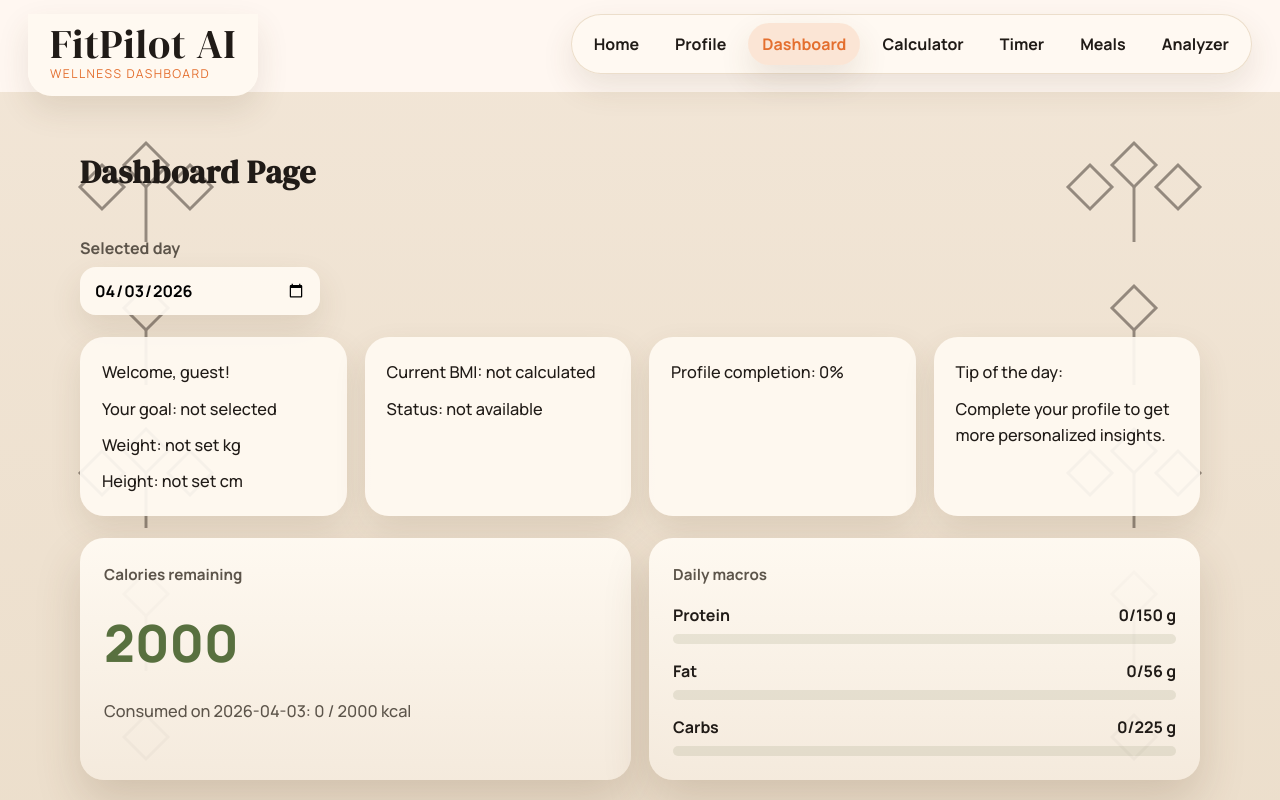
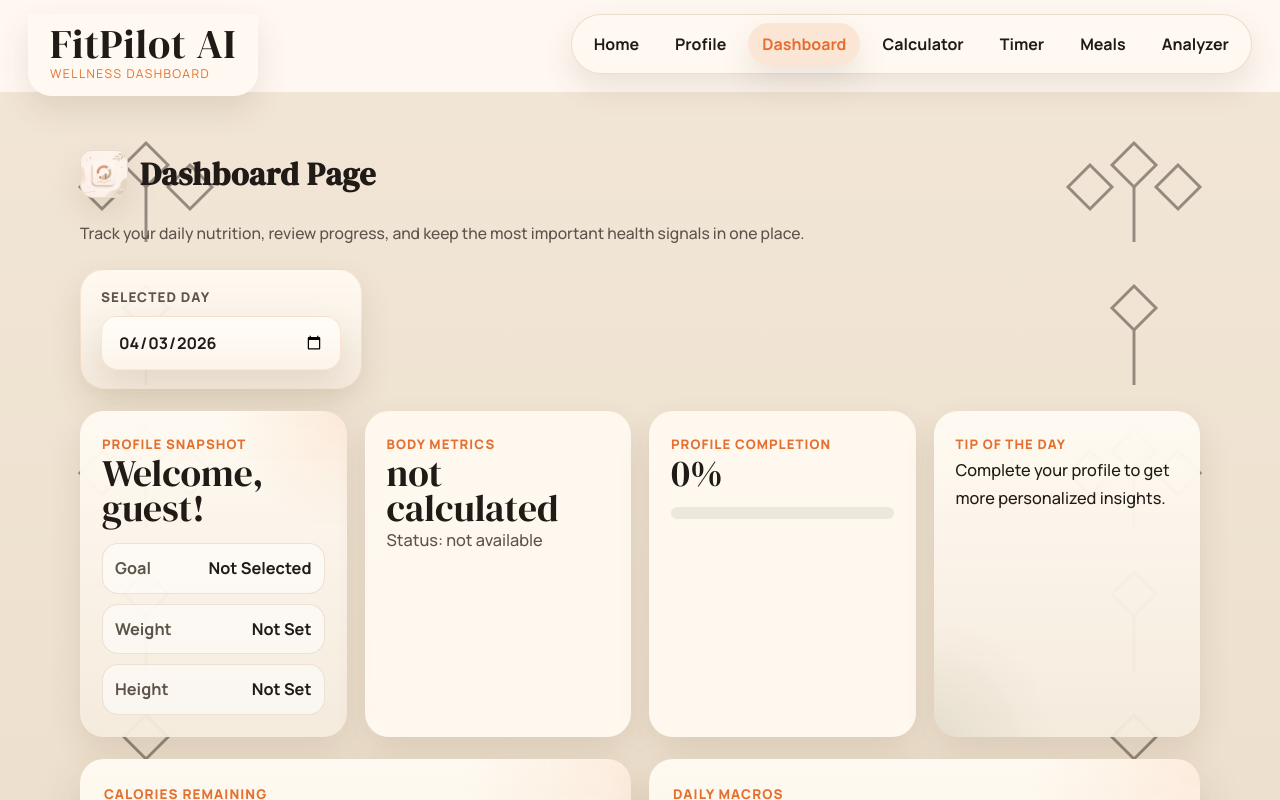
Before and after one commit to VladProtsyshyn/fitpilot-ai, a React (Vite) app: page /dashboard in a window 1280 px wide. Shown: the top 800 px of the page. Built offline with nearby package versions, Linux system fonts and the light colour scheme.

Commit message:
style: refine dashboard page visual hierarchy

```diff
--- a/src/pages/DashboardPage/DashboardPage.css
+++ b/src/pages/DashboardPage/DashboardPage.css
@@ -2,6 +2,33 @@
     display: flex;
     flex-direction: column;
     gap: 22px;
+}
+
+.page-heading {
+    display: flex;
+    align-items: center;
+    gap: 12px;
+}
+
+.page-heading img {
+    width: 48px;
+    height: 48px;
+    object-fit: cover;
+    border-radius: 12px;
+    border: 1px solid rgba(231, 220, 205, 0.9);
+    box-shadow: var(--shadow-soft);
+}
+
+.page-heading h1 {
+    margin: 0;
+}
+
+.dashboard-page > p {
+    max-width: 760px;
+    margin: 0;
+    color: var(--color-text-soft);
+    line-height: 1.7;
+    font-size: 0.98rem;
 }
 
 .dashboard-overview {
@@ -10,21 +37,46 @@
     gap: 18px;
 }
 
+.dashboard-filter {
+    width: fit-content;
+    padding: 18px 20px;
+    background:
+        linear-gradient(180deg, rgba(255, 250, 242, 0.96), rgba(245, 235, 222, 0.92));
+    border: 1px solid rgba(228, 111, 47, 0.14);
+    border-radius: var(--radius-lg);
+    box-shadow: var(--shadow-soft);
+}
+
 .dashboard-filter label {
     display: flex;
     flex-direction: column;
-    gap: 8px;
-    max-width: 240px;
-    font-weight: 700;
+    gap: 10px;
+    min-width: 240px;
+    font-size: 0.84rem;
+    font-weight: 800;
+    letter-spacing: 0.08em;
+    text-transform: uppercase;
     color: var(--color-text-soft);
 }
 
 .dashboard-filter input {
-    padding: 12px 14px;
-    background-color: rgba(255, 250, 242, 0.92);
-    border: 1px solid var(--color-border);
+    padding: 14px 16px;
+    background:
+        linear-gradient(180deg, rgba(255, 253, 248, 0.98), rgba(252, 244, 235, 0.96));
+    border: 1px solid rgba(228, 111, 47, 0.16);
     border-radius: var(--radius-md);
     box-shadow: var(--shadow-soft);
+    font-size: 1rem;
+    font-weight: 700;
+    color: var(--color-text);
+}
+
+.dashboard-filter input:focus {
+    outline: none;
+    border-color: rgba(111, 123, 82, 0.72);
+    box-shadow:
+        0 0 0 4px rgba(111, 123, 82, 0.14),
+        var(--shadow-soft);
 }
 
 .dashboard-card {
@@ -36,12 +88,88 @@
 }
 
 .dashboard-card p {
-    margin: 0 0 10px;
+    margin: 0;
+}
+
+.dashboard-card-label {
+    margin-bottom: 12px;
+    font-size: 0.82rem;
+    font-weight: 800;
+    letter-spacing: 0.08em;
+    text-transform: uppercase;
+    color: var(--color-accent);
+}
+
+.dashboard-card-value {
+    font-family: 'DM Serif Display', serif;
+    font-size: clamp(1.7rem, 3vw, 2.35rem);
+    line-height: 0.95;
+    color: var(--color-text);
+}
+
+.dashboard-card-note {
+    margin-top: 10px;
+    color: var(--color-text-soft);
     line-height: 1.6;
 }
 
-.dashboard-card p:last-child {
-    margin-bottom: 0;
+.dashboard-card-copy {
+    color: var(--color-text);
+    line-height: 1.75;
+}
+
+.dashboard-card-details {
+    display: grid;
+    gap: 10px;
+    margin-top: 16px;
+}
+
+.dashboard-card-details p {
+    display: flex;
+    align-items: center;
+    justify-content: space-between;
+    gap: 12px;
+    padding: 10px 12px;
+    background-color: rgba(255, 255, 255, 0.52);
+    border: 1px solid rgba(231, 220, 205, 0.82);
+    border-radius: var(--radius-md);
+}
+
+.dashboard-card-details span {
+    color: var(--color-text-soft);
+    font-weight: 700;
+}
+
+.dashboard-card-details strong {
+    color: var(--color-text);
+    text-transform: capitalize;
+}
+
+.dashboard-card-highlight {
+    background:
+        radial-gradient(circle at top right, rgba(228, 111, 47, 0.12), transparent 28%),
+        linear-gradient(180deg, rgba(255, 250, 242, 0.98), rgba(245, 235, 222, 0.94));
+}
+
+.dashboard-card-tip {
+    background:
+        radial-gradient(circle at bottom left, rgba(111, 123, 82, 0.12), transparent 28%),
+        linear-gradient(180deg, rgba(255, 250, 242, 0.98), rgba(245, 235, 222, 0.94));
+}
+
+.dashboard-progress {
+    width: 100%;
+    height: 12px;
+    margin-top: 16px;
+    background-color: rgba(111, 123, 82, 0.12);
+    border-radius: 999px;
+    overflow: hidden;
+}
+
+.dashboard-progress-fill {
+    height: 100%;
+    border-radius: 999px;
+    background: linear-gradient(90deg, var(--color-accent), var(--color-primary));
 }
 
 .dashboard-card:hover,
@@ -67,7 +195,8 @@
 .dashboard-summary-card {
     padding: 24px;
     background:
-        linear-gradient(180deg, rgba(255, 250, 242, 0.96), rgba(245, 235, 222, 0.92));
+        radial-gradient(circle at top right, rgba(228, 111, 47, 0.1), transparent 28%),
+        linear-gradient(180deg, rgba(255, 250, 242, 0.98), rgba(245, 235, 222, 0.94));
     border: 1px solid var(--color-border);
     border-radius: var(--radius-lg);
     box-shadow: var(--shadow-medium);
@@ -75,22 +204,27 @@
 
 .summary-label {
     margin: 0 0 10px;
-    font-size: 0.95rem;
-    color: var(--color-text-soft);
-    font-weight: 700;
+    font-size: 0.84rem;
+    color: var(--color-accent);
+    font-weight: 800;
+    letter-spacing: 0.08em;
+    text-transform: uppercase;
 }
 
 .summary-value {
     margin: 0;
-    font-size: clamp(2.5rem, 4vw, 3.3rem);
+    font-family: 'DM Serif Display', serif;
+    font-size: clamp(3rem, 5vw, 4rem);
     font-weight: 800;
     color: var(--color-primary);
+    line-height: 0.92;
 }
 
 .summary-subtitle {
-    margin: 10px 0 0;
+    margin: 14px 0 0;
+    max-width: 320px;
     color: var(--color-text-soft);
-    line-height: 1.6;
+    line-height: 1.75;
 }
 
 .macro-row {
@@ -100,11 +234,19 @@
     font-weight: 700;
 }
 
+.macro-row span:first-child {
+    color: var(--color-text);
+}
+
+.macro-row span:last-child {
+    color: var(--color-text-soft);
+}
+
 .macro-bar {
     width: 100%;
-    height: 10px;
+    height: 11px;
     margin-top: 8px;
-    background-color: rgba(111, 123, 82, 0.14);
+    background-color: rgba(111, 123, 82, 0.12);
     border-radius: 999px;
     overflow: hidden;
 }
@@ -112,6 +254,7 @@
 .macro-fill {
     height: 100%;
     border-radius: 999px;
+    box-shadow: inset 0 -1px 0 rgba(0, 0, 0, 0.08);
 }
 
 .macro-fill.protein {
@@ -133,48 +276,70 @@
 }
 
 .dashboard-history h2 {
-    margin: 8px 0 0;
+    margin: 8px 0 4px;
+    font-family: 'DM Serif Display', serif;
+    font-size: 1.7rem;
+    line-height: 1;
 }
 
 .dashboard-history-card {
     display: flex;
+    align-items: center;
     justify-content: space-between;
     gap: 18px;
-    padding: 18px 20px;
-    background-color: rgba(255, 250, 242, 0.92);
-    border: 1px solid var(--color-border);
+    padding: 22px 24px;
+    background:
+        radial-gradient(circle at top right, rgba(228, 111, 47, 0.1), transparent 28%),
+        linear-gradient(180deg, rgba(255, 250, 242, 0.98), rgba(245, 235, 222, 0.94));
+    border: 1px solid rgba(228, 111, 47, 0.14);
     border-radius: var(--radius-lg);
     box-shadow: var(--shadow-soft);
 }
 
 .history-title {
-    margin: 0 0 6px;
+    margin: 0 0 8px;
+    font-size: 1.08rem;
     font-weight: 800;
+    color: var(--color-text);
 }
 
 .history-calories {
     margin: 0;
-    font-size: 1.35rem;
+    font-family: 'DM Serif Display', serif;
+    font-size: 2rem;
     font-weight: 800;
     color: var(--color-primary);
+    line-height: 0.95;
 }
 
 .history-time {
-    margin: 8px 0 0;
+    display: inline-flex;
+    width: fit-content;
+    margin: 12px 0 0;
+    padding: 6px 10px;
+    background-color: rgba(255, 255, 255, 0.56);
+    border: 1px solid rgba(231, 220, 205, 0.82);
+    border-radius: 999px;
     color: var(--color-text-soft);
+    font-size: 0.92rem;
+    font-weight: 700;
 }
 
 .history-macros {
     display: flex;
     flex-wrap: wrap;
-    gap: 8px;
+    justify-content: flex-end;
+    gap: 10px;
     align-content: center;
-    font-weight: 700;
-    color: var(--color-text-soft);
+    font-weight: 800;
+    color: var(--color-text);
 }
 
 .history-macros span {
-    padding: 6px 10px;
-    background-color: rgba(215, 140, 91, 0.12);
+    padding: 8px 12px;
+    background:
+        linear-gradient(180deg, rgba(255, 249, 243, 0.96), rgba(249, 238, 227, 0.94));
+    border: 1px solid rgba(228, 111, 47, 0.14);
     border-radius: 999px;
+    box-shadow: var(--shadow-soft);
 }
--- a/src/pages/DashboardPage/DashboardPage.jsx
+++ b/src/pages/DashboardPage/DashboardPage.jsx
@@ -90,7 +90,11 @@ function DashboardPage() {
 
     return (
         <div className="dashboard-page">
-            <h1>Dashboard Page</h1>
+            <div className="page-heading">
+                <img src="/dashboard-card.png" alt="Dashboard page icon" />
+                <h1>Dashboard Page</h1>
+            </div>
+            <p>Track your daily nutrition, review progress, and keep the most important health signals in one place.</p>
 
             <div className="dashboard-filter">
                 <label>
@@ -104,25 +108,48 @@ function DashboardPage() {
             </div>
 
             <div className="dashboard-overview">
-                <div className="dashboard-card">
-                    <p>Welcome, {profile.name || 'guest'}!</p>
-                    <p>Your goal: {profile.goal || 'not selected'}</p>
-                    <p>Weight: {profile.weight || 'not set'} kg</p>
-                    <p>Height: {profile.height || 'not set'} cm</p>
+                <div className="dashboard-card dashboard-card-highlight">
+                    <p className="dashboard-card-label">Profile snapshot</p>
+                    <p className="dashboard-card-value">Welcome, {profile.name || 'guest'}!</p>
+
+                    <div className="dashboard-card-details">
+                        <p>
+                            <span>Goal</span>
+                            <strong>{profile.goal || 'not selected'}</strong>
+                        </p>
+                        <p>
+                            <span>Weight</span>
+                            <strong>{profile.weight ? `${profile.weight} kg` : 'not set'}</strong>
+                        </p>
+                        <p>
+                            <span>Height</span>
+                            <strong>{profile.height ? `${profile.height} cm` : 'not set'}</strong>
+                        </p>
+                    </div>
                 </div>
 
                 <div className="dashboard-card">
-                    <p>Current BMI: {bmi || 'not calculated'}</p>
-                    <p>Status: {bmiStatus || 'not available'}</p>
+                    <p className="dashboard-card-label">Body metrics</p>
+                    <p className="dashboard-card-value">{bmi || 'not calculated'}</p>
+                    <p className="dashboard-card-note">
+                        Status: {bmiStatus || 'not available'}
+                    </p>
                 </div>
 
                 <div className="dashboard-card">
-                    <p>Profile completion: {completionPercent}%</p>
+                    <p className="dashboard-card-label">Profile completion</p>
+                    <p className="dashboard-card-value">{completionPercent}%</p>
+                    <div className="dashboard-progress">
+                        <div
+                            className="dashboard-progress-fill"
+                            style={{ width: `${completionPercent}%` }}
+                        />
+                    </div>
                 </div>
 
-                <div className="dashboard-card">
-                    <p>Tip of the day:</p>
-                    <p>{tip}</p>
+                <div className="dashboard-card dashboard-card-tip">
+                    <p className="dashboard-card-label">Tip of the day</p>
+                    <p className="dashboard-card-copy">{tip}</p>
                 </div>
             </div>
 
```
